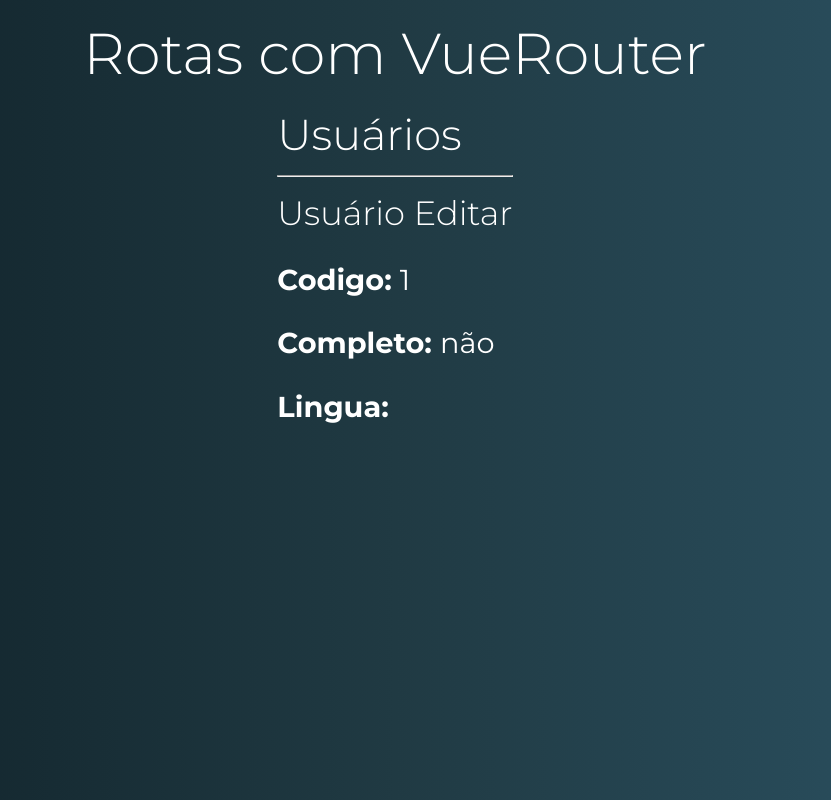
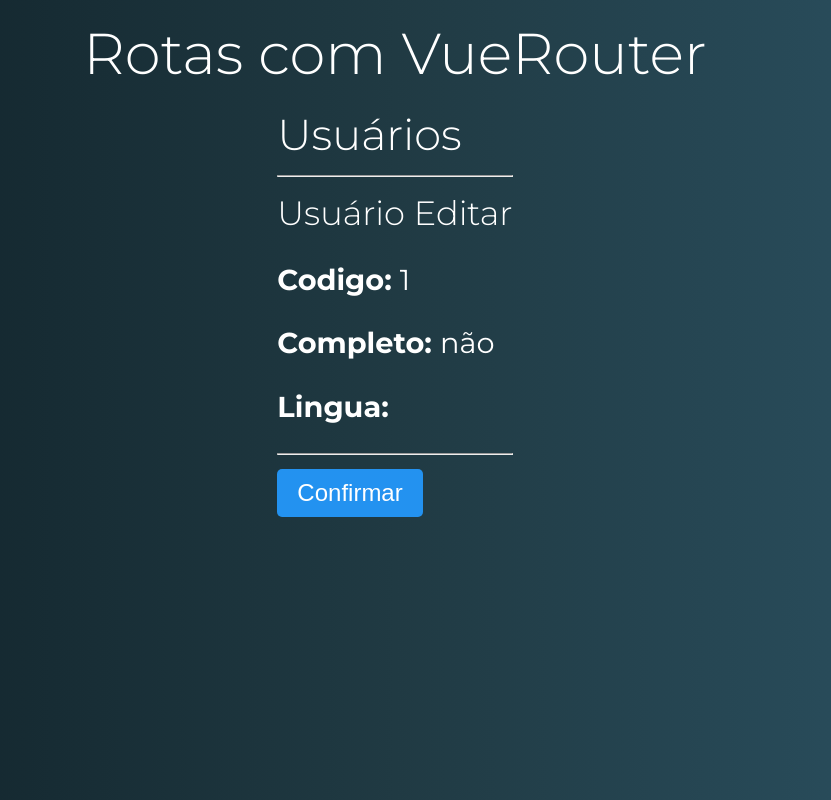
Before and after one commit to gabrielbroslavschi/VueJS-Cod3r-Course-, a Vue app in the folder rotas/rotas-exercicios/: page /usuario/1/editar in a window 1280 px wide. Shown: the top 800 px of the page, without its empty margins (245-1076 px from the left). Built offline with nearby package versions, Linux system fonts and the light colour scheme.

Commit message:
feat: Usando o Evento 'beforeEnter'

```diff
--- a/rotas/rotas-exercicios/src/components/usuario/UsuarioEditar.vue
+++ b/rotas/rotas-exercicios/src/components/usuario/UsuarioEditar.vue
@@ -4,7 +4,8 @@
         <p><strong>Codigo: </strong>{{ id }}</p>
         <p><strong>Completo: </strong> {{ $route.query.completo ? "sim" : "não" }}</p>
         <p><strong>Lingua: </strong> {{ $route.query.lingua }}</p>
-
+        <hr>
+        <button primario>Confirmar</button>
         <div id="rodape">
             <h3>Curso Vue</h3>
         </div>
@@ -14,6 +15,14 @@
 <script>
 export default {
     props: ['id'],
+    beforeRouteEnter(to, from, next){
+        // eslint-disable-next-line no-console
+        console.log("dentro do componente -> Usuário detalhe");
+        next(intanciaComponent => {
+            // eslint-disable-next-line no-console
+            console.log(intanciaComponent.id)
+        })
+    }
 }
 </script>
 
--- a/rotas/rotas-exercicios/src/router.js
+++ b/rotas/rotas-exercicios/src/router.js
@@ -9,7 +9,7 @@
 
 Vue.use(Router);
 
-export default new Router({
+const router = new Router({
   mode: "history",
   scrollBehavior(to, from, savedPosition) {
     if (savedPosition) {
@@ -35,7 +35,11 @@
       component: Usuario,
       props: true,
       children: [
-        { path: "", component: UsuarioLista, props: true },
+        { path: "", component: UsuarioLista, props: true, beforeEnter: (to, from, next) => {
+          // eslint-disable-next-line no-console
+          console.log("antes da rota -> usuario detalhe");
+          next()
+        } },
         { path: ":id", component: UsuarioDetalhe, props: true },
         {
           path: ":id/editar",
@@ -55,3 +59,19 @@
     },
   ],
 });
+
+// eslint-disable-next-line no-unused-vars
+router.beforeEach((to, from, next) =>{
+
+  next();
+
+
+  // if(to.path !== '/usuario'){
+  //   next("/usuario");
+  // }else{
+  //   next();
+  // }
+
+})
+
+export default router;
```
